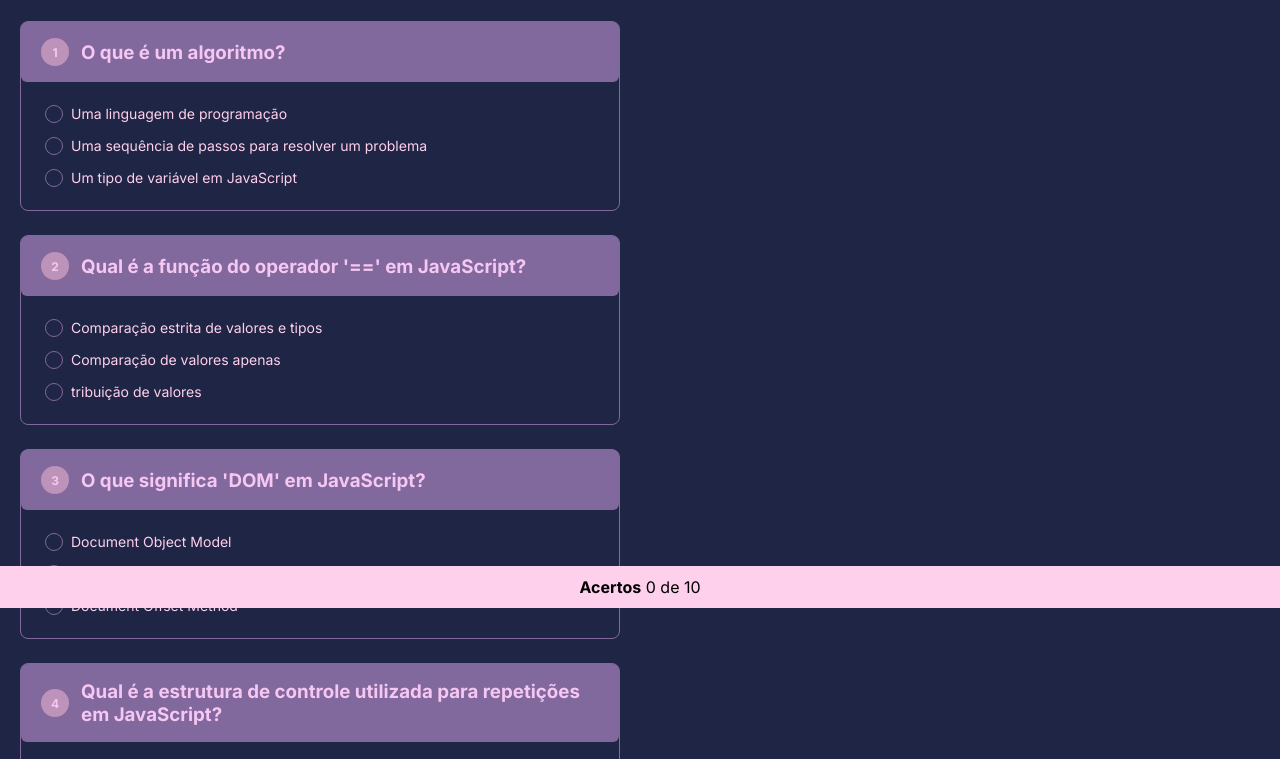
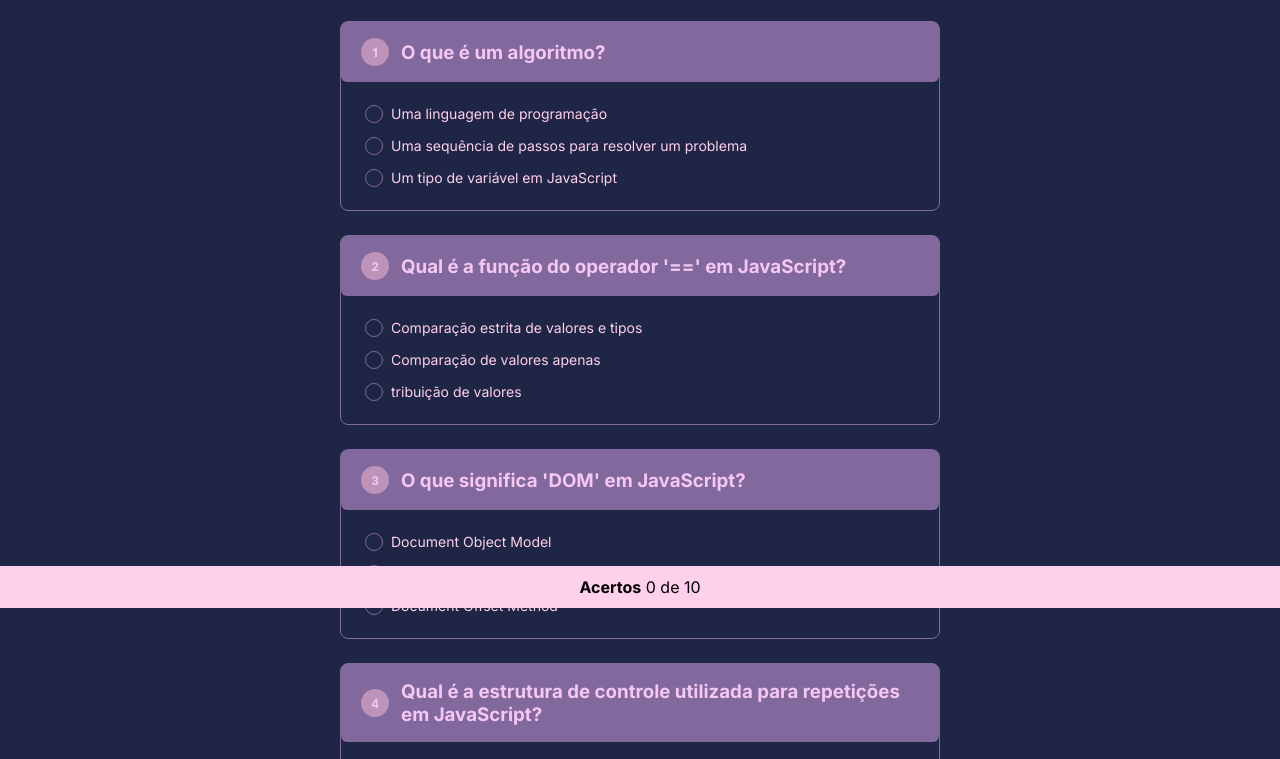
Before and after one commit to PedroHCFerri/Formul-rio, a plain HTML site: page index.html in a window 1280 px wide. Shown: the part 192-951 px from the top of the page. Drawn offline with Linux system fonts and the light colour scheme.

Commit message:
Update style.css

```diff
--- a/style.css
+++ b/style.css
@@ -21,7 +21,7 @@ body{
 main{
   padding: 20px;
   max-width: 640px;
-  margin: o auto 64px;
+  margin: 0 auto 64px;
 
 }
 header{
```
